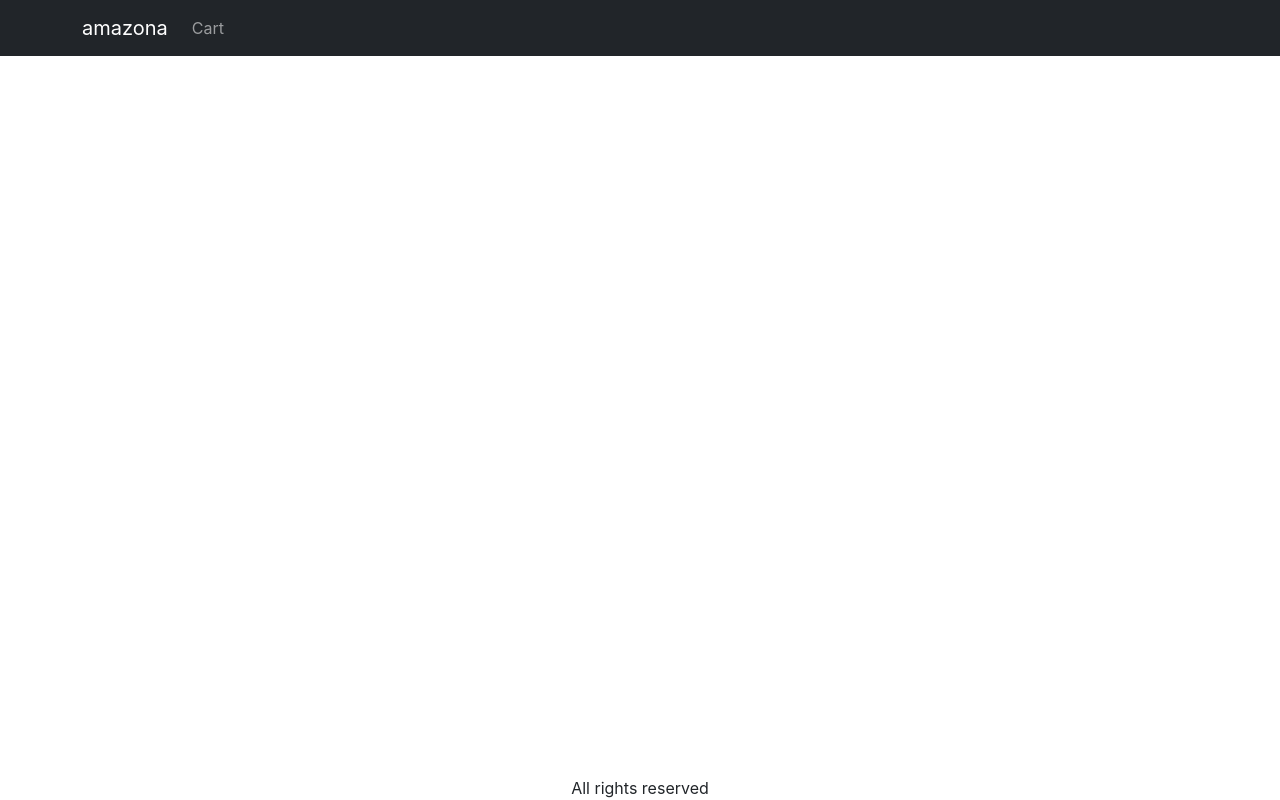
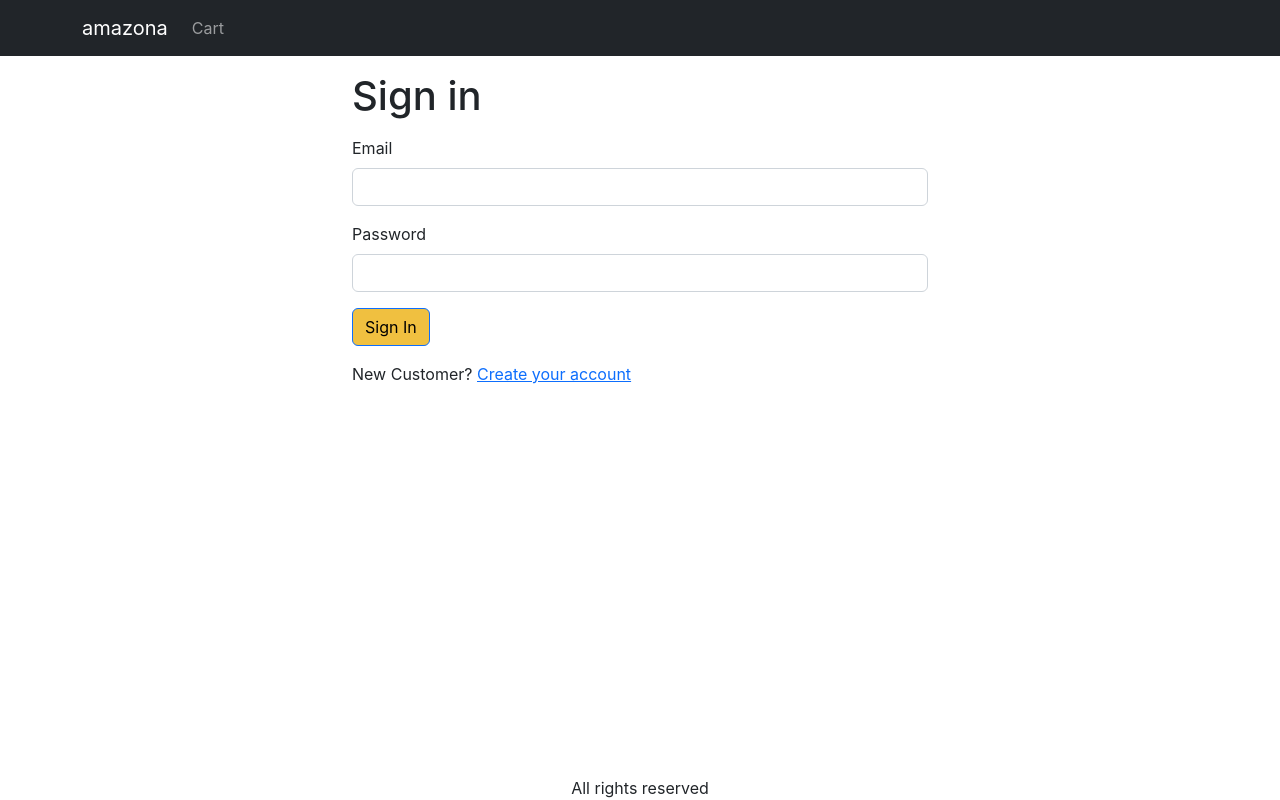
Before and after one commit to FlorcitaHnatiuk/ecommerceMERN, a React (Create React App) app in the folder frontend/: page /signin in a window 1280 px wide. Built offline with nearby package versions, Linux system fonts and the light colour scheme.

Commit message:
added UI for signin

```diff
--- a/frontend/src/App.js
+++ b/frontend/src/App.js
@@ -1,14 +1,15 @@
-import { BrowserRouter, Link, Route, Routes } from 'react-router-dom';
-import HomeScreen from './screens/HomeScreen';
-import ProductScreen from './screens/ProductScreen';
-import Navbar from 'react-bootstrap/Navbar';
-import Badge from 'react-bootstrap/Badge';
-import Nav from 'react-bootstrap/Nav';
-import Container from 'react-bootstrap/Container';
-import { LinkContainer } from 'react-router-bootstrap';
-import { useContext } from 'react';
-import { Store } from './Store';
-import CartScreen from './screens/CartScreen';
+import { BrowserRouter, Link, Route, Routes } from "react-router-dom";
+import HomeScreen from "./screens/HomeScreen";
+import ProductScreen from "./screens/ProductScreen";
+import Navbar from "react-bootstrap/Navbar";
+import Badge from "react-bootstrap/Badge";
+import Nav from "react-bootstrap/Nav";
+import Container from "react-bootstrap/Container";
+import { LinkContainer } from "react-router-bootstrap";
+import { useContext } from "react";
+import { Store } from "./Store";
+import CartScreen from "./screens/CartScreen";
+import SigninScreen from "./screens/SigninScreen";
 
 function App() {
   const { state } = useContext(Store);
@@ -40,6 +41,7 @@
             <Routes>
               <Route path="/product/:slug" element={<ProductScreen />} />
               <Route path="/cart" element={<CartScreen />} />
+              <Route path="/signin" element={<SigninScreen />} />
               <Route path="/" element={<HomeScreen />} />
             </Routes>
           </Container>
--- a/frontend/src/index.css
+++ b/frontend/src/index.css
@@ -43,3 +43,6 @@
 .img-thumbnail {
   height: 80px;
 }
+.small-container {
+  max-width: 600px;
+}
--- /dev/null
+++ b/frontend/src/screens/SigninScreen.js
@@ -0,0 +1,37 @@
+import { Link, useLocation } from 'react-router-dom';
+import { Helmet } from "react-helmet-async";
+import Container from "react-bootstrap/Container";
+import Form from "react-bootstrap/Form";
+import Button from "react-bootstrap/Button";
+
+
+export default function SigninScreen() {
+    const { search } = useLocation();
+    const redirectInUrl = new URLSearchParams(search).get('redirect');
+    const redirect = redirectInUrl ? redirectInUrl : '/';
+    return (
+        <Container className="small-container">
+            <Helmet>
+                <title>Sign in</title>
+            </Helmet>
+            <h1 className="my-3">Sign in</h1>
+            <Form>
+                <Form.Group className="mb-3" controlId="email">
+                    <Form.Label>Email</Form.Label>
+                    <Form.Control type="email" required />
+                </Form.Group>
+                <Form.Group className="mb-3" controlId="password">
+                    <Form.Label>Password</Form.Label>
+                    <Form.Control type="password" required />
+                </Form.Group>
+                <div className="mb-3">
+                    <Button type="submit">Sign In</Button>
+                </div>
+                <div className="mb-3">
+                    New Customer?{' '}
+                    <Link to={`/signup?redirect=${redirect}`}>Create your account</Link>
+                </div>
+            </Form>
+        </Container>
+    );
+}
```
